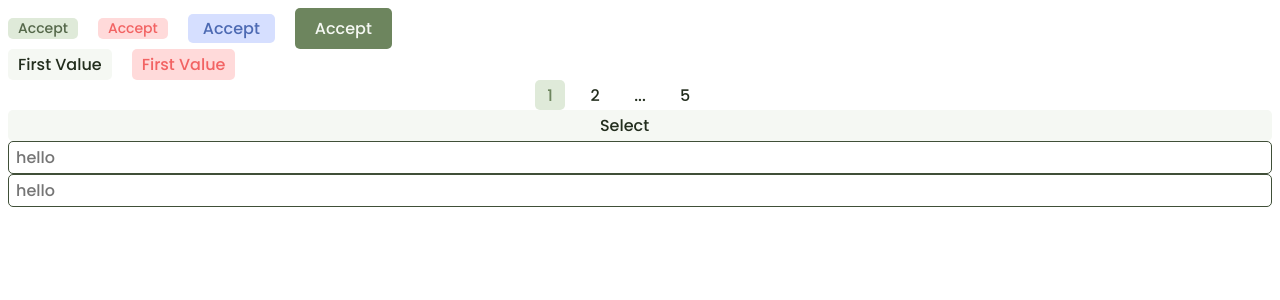
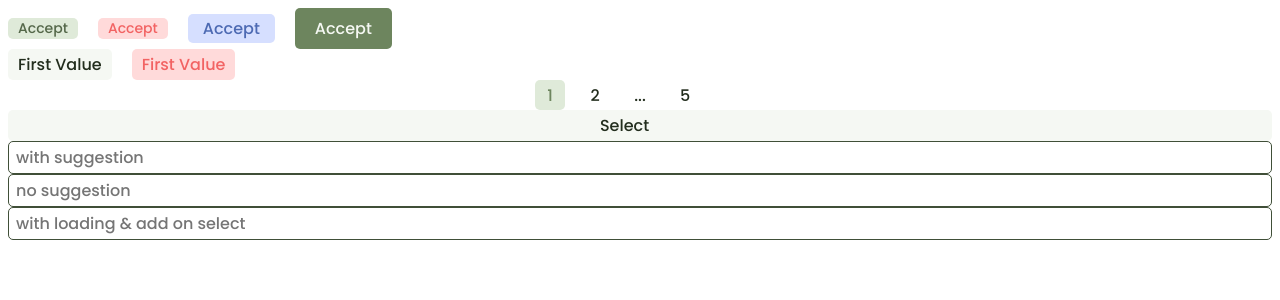
Before and after one commit to TranscriptomeDB-CU-Project/web-client, a Next.js app: page /test in a window 1280 px wide. Shown: the top 300 px of the page. Built offline with nearby package versions, Linux system fonts and the light colour scheme; some icons are missing.

Commit message:
feat: implement text field suggestion

```diff
--- a/package.json
+++ b/package.json
@@ -9,9 +9,11 @@
     "lint": "next lint"
   },
   "dependencies": {
+    "@types/react-outside-click-handler": "^1.3.3",
     "next": "14.1.0",
     "react": "^18",
     "react-dom": "^18",
+    "react-outside-click-handler": "^1.3.0",
     "styled-components": "^6.1.8"
   },
   "devDependencies": {
--- a/src/app/test/page.tsx
+++ b/src/app/test/page.tsx
@@ -16,6 +16,14 @@ const Test = () => {
 
   const [page, setPage] = useState(1)
   const [text, setText] = useState('')
+
+  const getSuggestions = async (query: string) => {
+    if (!query) return []
+    const suggestion = ['hello', 'world', 'this', 'is', 'a', 'test']
+    return suggestion.filter((s) => s.includes(query))
+  }
+
+  const [values, setValues] = useState<string[]>([])
 
   return (
     <div>
@@ -37,8 +45,24 @@ const Test = () => {
 
       <Pagination page={page} maxPage={5} onChange={setPage} />
       <Select value="Select" />
-      <TextField placeholder="hello" value={text} onChange={setText} />
-      <TextField placeholder="hello" value={text} onChange={setText} search />
+      <TextField placeholder="with suggestion" value={text} onChange={setText} getSuggestions={getSuggestions} />
+      <TextField placeholder="no suggestion" value={text} onChange={setText} search />
+      <TextField
+        placeholder="with loading & add on select"
+        value={text}
+        onChange={setText}
+        getSuggestions={getSuggestions}
+        onSelectSuggestion={(value) => {
+          setText('')
+          setValues((prev) => [...prev, value])
+        }}
+        isLoading
+      />
+      <div>
+        {values.map((value, index) => (
+          <div key={index}>{value}</div>
+        ))}
+      </div>
     </div>
   )
 }
--- /dev/null
+++ b/src/components/Suggestion/index.tsx
@@ -0,0 +1,29 @@
+import { MouseEvent } from 'react'
+
+import { ItemContainer, SuggestionContainer } from './styled'
+import { SuggestionProps } from './types'
+
+const Suggestion = ({ suggestions, isLoading, onSelect }: SuggestionProps) => {
+  if (!suggestions || (suggestions.length === 0 && !isLoading)) return null
+
+  return (
+    <SuggestionContainer>
+      {suggestions?.map((suggestion, index) => (
+        <ItemContainer
+          style={{ cursor: 'pointer' }}
+          key={index}
+          onClick={(e: MouseEvent<HTMLDivElement>) => {
+            e.stopPropagation()
+            onSelect(suggestion)
+          }}
+        >
+          {suggestion}
+        </ItemContainer>
+      ))}
+
+      {isLoading && <ItemContainer color="black-100">Loading ...</ItemContainer>}
+    </SuggestionContainer>
+  )
+}
+
+export default Suggestion
--- /dev/null
+++ b/src/components/Suggestion/styled.ts
@@ -0,0 +1,22 @@
+import styled from 'styled-components'
+
+import { PALETTE } from '@/theme'
+
+import Text from '../Text'
+
+export const SuggestionContainer = styled.div`
+  position: absolute;
+  z-index: 1;
+  top: calc(100% + 5px);
+  left: 0;
+  background-color: ${PALETTE.WHITE};
+  box-shadow: 0px 2px 5px 1px rgba(0, 0, 0, 0.25);
+  border-radius: 5px;
+  min-width: 100%;
+  overflow: hidden;
+`
+
+export const ItemContainer = styled(Text)`
+  padding: 2px 10px;
+  border-bottom: 1px solid ${PALETTE.BLACK[50]};
+`
--- /dev/null
+++ b/src/components/Suggestion/types.ts
@@ -0,0 +1,5 @@
+export interface SuggestionProps {
+  suggestions?: string[]
+  isLoading?: boolean
+  onSelect: (value: string) => void
+}
--- a/src/components/TextField/index.tsx
+++ b/src/components/TextField/index.tsx
@@ -1,15 +1,20 @@
 import { Icon } from '@iconify/react'
-import { ChangeEvent, useEffect, useState } from 'react'
+import { ChangeEvent, useCallback, useEffect, useState } from 'react'
+import OutsideClickHandler from 'react-outside-click-handler'
 
+import useSwitch from '@/hooks/useSwitch'
 import { PALETTE } from '@/theme'
 
+import Suggestion from '../Suggestion'
 import { InputContainer, StyledInput } from './styled'
 import { TextFieldProps } from './types'
 
 const TextField = (props: TextFieldProps) => {
-  const { onChange, value, placeholder, search } = props
+  const { onChange, value, placeholder, search, getSuggestions, onSelectSuggestion, isLoading } = props
 
   const [query, setQuery] = useState(value)
+  const [suggestions, setSuggestions] = useState<string[]>()
+  const suggestionState = useSwitch()
 
   useEffect(() => {
     setQuery(value)
@@ -17,22 +22,55 @@ const TextField = (props: TextFieldProps) => {
 
   // Debounce
   useEffect(() => {
-    const timeout = setTimeout(() => {
+    if (query !== value) {
+      const timeout = setTimeout(async () => {
         onChange(query)
+        showSuggestion(query)
       }, 300)
 
       return () => clearTimeout(timeout)
-  })
+    }
+    // eslint-disable-next-line react-hooks/exhaustive-deps
+  }, [getSuggestions, onChange, query, suggestionState])
 
-  const handleChange = (e: ChangeEvent<HTMLInputElement>) => {
+  const handleChange = useCallback((e: ChangeEvent<HTMLInputElement>) => {
     setQuery(e.target.value)
+  }, [])
+
+  const handleSelectSuggestions = useCallback(
+    (value: string) => {
+      suggestionState.setOff()
+      if (onSelectSuggestion) {
+        onSelectSuggestion(value)
+      } else {
+        onChange(value)
       }
+    },
+    [onChange, onSelectSuggestion, suggestionState],
+  )
+
+  const showSuggestion = useCallback(
+    async (query: string) => {
+      setSuggestions(await getSuggestions?.(query))
+      suggestionState.setOn()
+    },
+    [getSuggestions, suggestionState],
+  )
 
   return (
-    <InputContainer>
+    <OutsideClickHandler onOutsideClick={suggestionState.setOff}>
+      <InputContainer
+        onClick={() => {
+          showSuggestion(query)
+        }}
+      >
         <StyledInput placeholder={placeholder} value={query} onChange={handleChange} />
         {search && <Icon icon="mdi:magnify" fontSize={24} color={PALETTE.PRIMARY[700]} />}
+        {suggestionState.state && (
+          <Suggestion suggestions={suggestions} onSelect={handleSelectSuggestions} isLoading={isLoading} />
+        )}
       </InputContainer>
+    </OutsideClickHandler>
   )
 }
 
--- a/src/components/TextField/styled.ts
+++ b/src/components/TextField/styled.ts
@@ -10,6 +10,7 @@ export const InputContainer = styled.div`
   padding: 2px 5px;
   align-items: center;
   gap: 5px;
+  position: relative;
 `
 
 export const StyledInput = styled.input`
--- a/src/components/TextField/types.ts
+++ b/src/components/TextField/types.ts
@@ -3,4 +3,8 @@ export interface TextFieldProps {
   value: string
   placeholder?: string
   search?: boolean
+
+  getSuggestions?: (value: string) => Promise<string[]>
+  onSelectSuggestion?: (value: string) => void
+  isLoading?: boolean
 }
--- /dev/null
+++ b/src/hooks/useSwitch/index.ts
@@ -0,0 +1,26 @@
+import { useCallback, useState } from 'react'
+
+const useSwitch = () => {
+  const [state, setState] = useState(false)
+
+  const toggle = useCallback(() => {
+    setState((prevState) => !prevState)
+  }, [])
+
+  const setOn = useCallback(() => {
+    setState(true)
+  }, [])
+
+  const setOff = useCallback(() => {
+    setState(false)
+  }, [])
+
+  return {
+    state,
+    toggle,
+    setOn,
+    setOff,
+  }
+}
+
+export default useSwitch
```
Also changed, not shown: 1 other file (tests, documents, lock files or other folders). Lines whose indentation alone changed are shown as unchanged.
